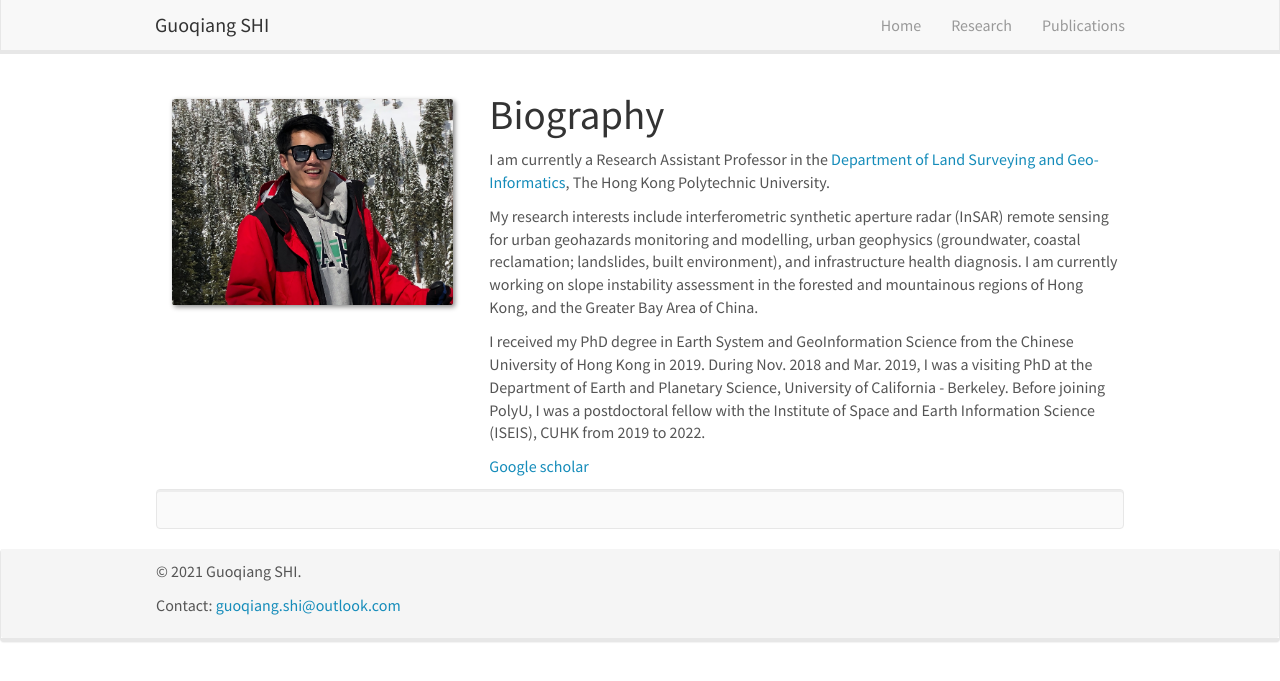
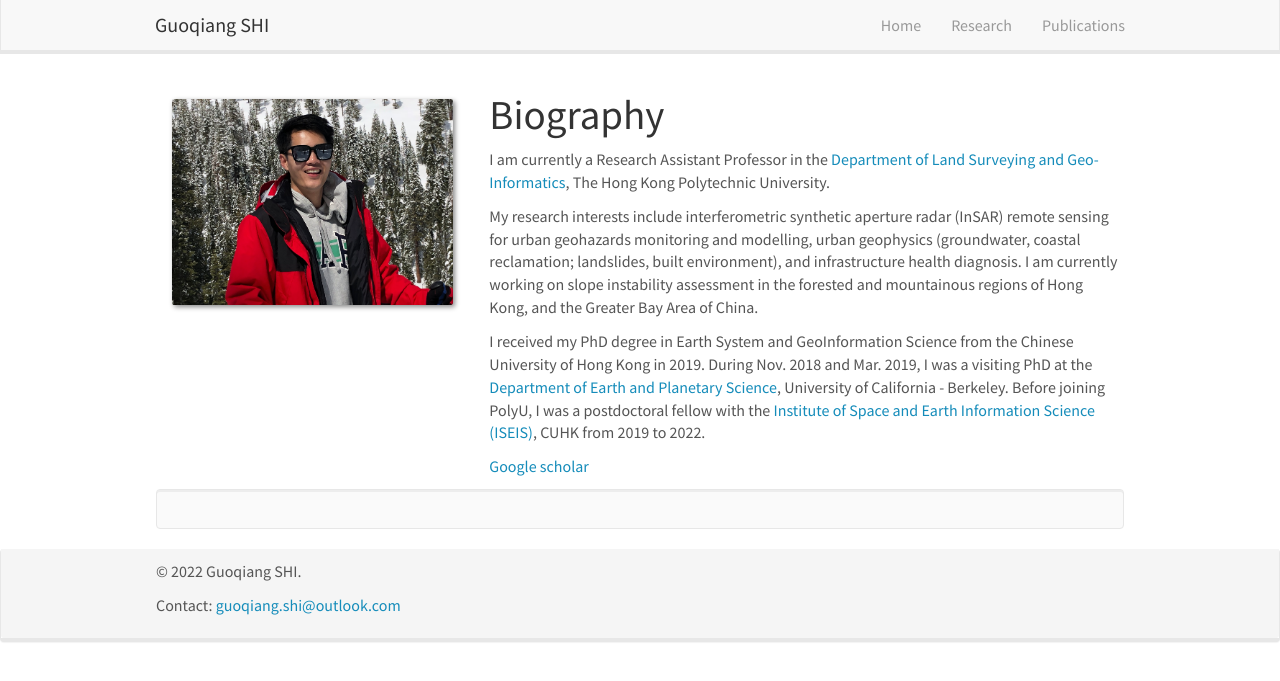
Before and after one commit to guoqiangshi/guoqiangshi.github.io, a Jekyll site: the page index.html, which Jekyll copies as it is, in a window 1280 px wide. Shown: the top 681 px of the page. Built offline with Jekyll 4.4.1, drawn with Linux system fonts in a browser that asks for light colours; nearby versions of some CDN libraries; library files that are not in the unit come from our copies.

Commit message:
Update index.html

```diff
--- a/index.html
+++ b/index.html
@@ -67,7 +67,7 @@
 
 
 
-<p>I received my PhD degree in Earth System and GeoInformation Science from the Chinese University of Hong Kong in 2019. During Nov. 2018 and Mar. 2019, I was a visiting PhD at the Department of Earth and Planetary Science, University of California - Berkeley. Before joining PolyU, I was a postdoctoral fellow with the Institute of Space and Earth Information Science (ISEIS), CUHK from 2019 to 2022.</p>
+<p>I received my PhD degree in Earth System and GeoInformation Science from the Chinese University of Hong Kong in 2019. During Nov. 2018 and Mar. 2019, I was a visiting PhD at the <a href="https://eps.berkeley.edu/">Department of Earth and Planetary Science</a>, University of California - Berkeley. Before joining PolyU, I was a postdoctoral fellow with the <a href="http://www.iseis.cuhk.edu.hk/en/">Institute of Space and Earth Information Science (ISEIS)</a>, CUHK from 2019 to 2022.</p>
 
 
 <p><a href="https://scholar.google.com.hk/citations?user=MbaoUzsAAAAJ&hl=zh-CN">Google scholar</a></p>
@@ -92,7 +92,7 @@
 		<div class="container-fluid">
 			<div class="row">
 				<div class="col-sm-8">
-					<p>&copy 2021 Guoqiang SHI.</p><p> Contact: <a href="mailto:guoqiang.shi@outlook.com">guoqiang.shi@outlook.com</a></p>
+					<p>&copy 2022 Guoqiang SHI.</p><p> Contact: <a href="mailto:guoqiang.shi@outlook.com">guoqiang.shi@outlook.com</a></p>
 				</div>
 			</div>
 		</div>
```
